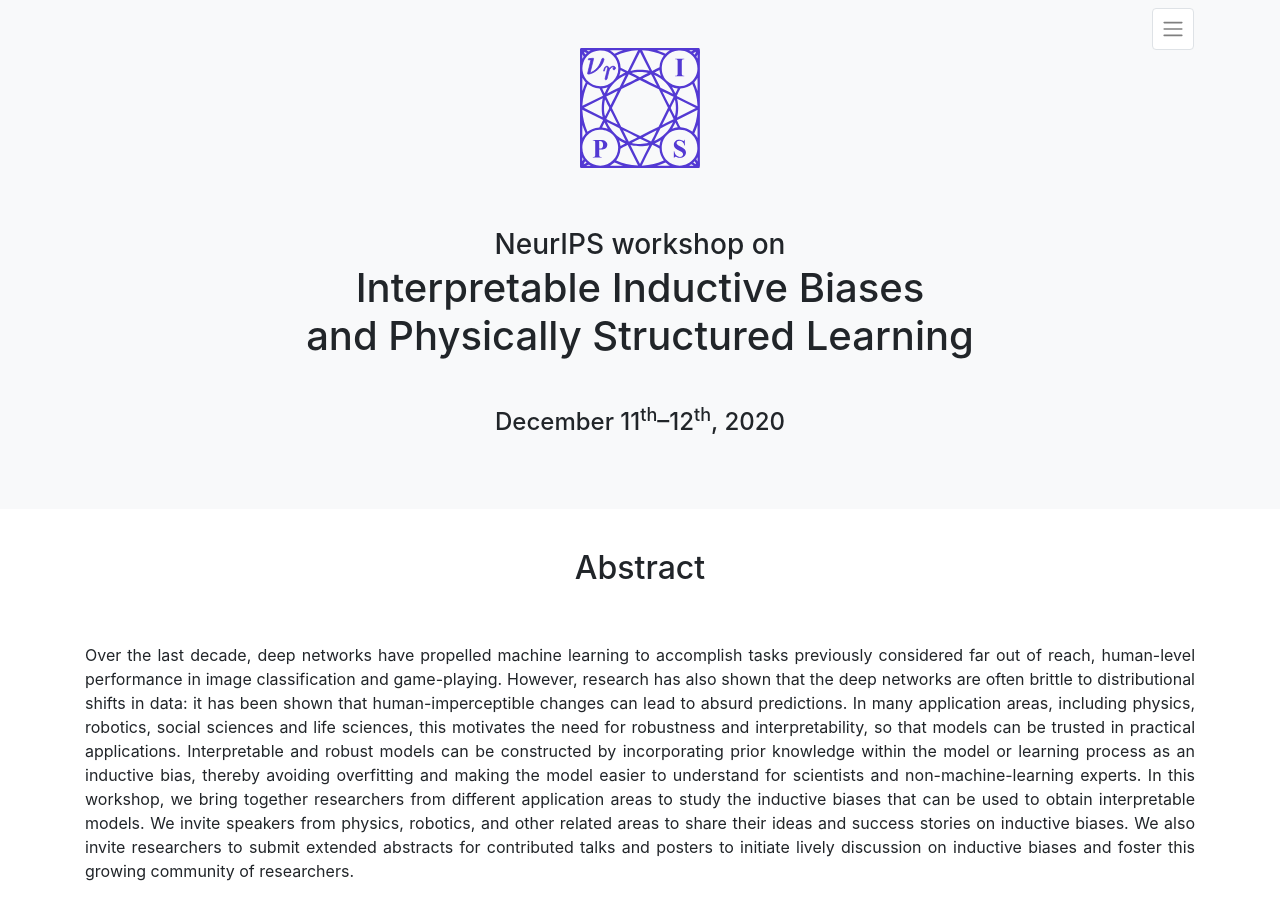
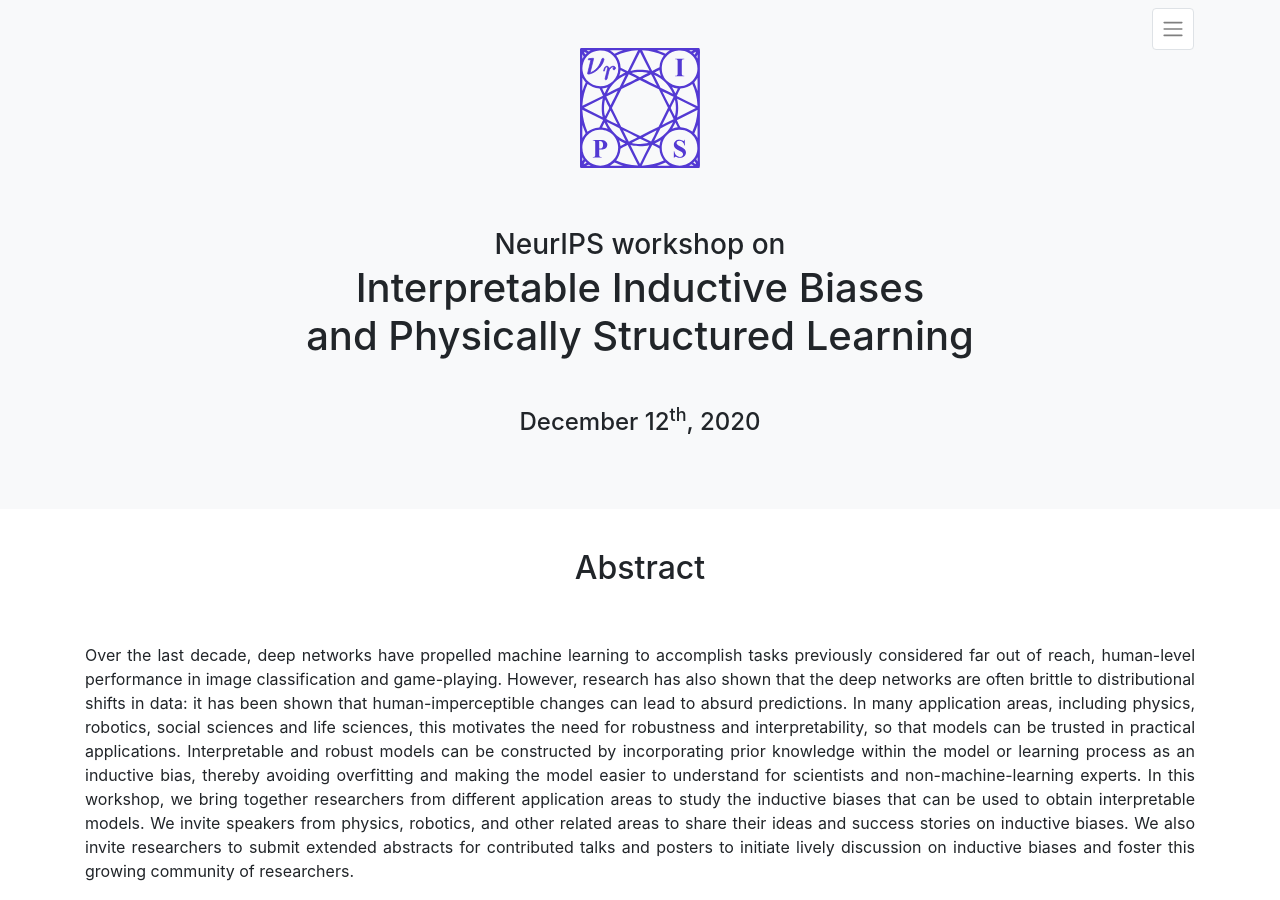
Before and after one commit to inductive-biases/inductive-biases.github.io, a Jekyll site: the page built from index.md, in a window 1280 px wide and 900 px high. Built offline with Jekyll 4.4.1, drawn with Linux system fonts in a browser that asks for light colours.

Commit message:
Update workshop date.

```diff
--- a/index.md
+++ b/index.md
@@ -11,7 +11,7 @@ menu: ["Workshop","Abstract","Speakers","Key Dates","Call for Papers","Schedule"
 <br>
 Interpretable Inductive Biases<br>and Physically Structured Learning
 </h1>
-<h2 class="h4 my-4">December 11<sup>th</sup>–12<sup>th</sup>, 2020</h2>
+<h2 class="h4 my-4">December 12<sup>th</sup>, 2020</h2>
 </div>
 </div>
 
--- a/keydates.md
+++ b/keydates.md
@@ -12,7 +12,7 @@ published: false
 | Oct 30 2020    | Workshop Paper Acceptance Notification         |
 | Nov 14 2020    | Talk Recording Deadline                        |
 | Dec 6 2020     | Poster Deadline                                |
-| Dec 12 2020 | Workshop Day                                   |
+| Dec 12 2020    | Workshop Day                                   |
 |----------------|------------------------------------------------|
 
 
```
